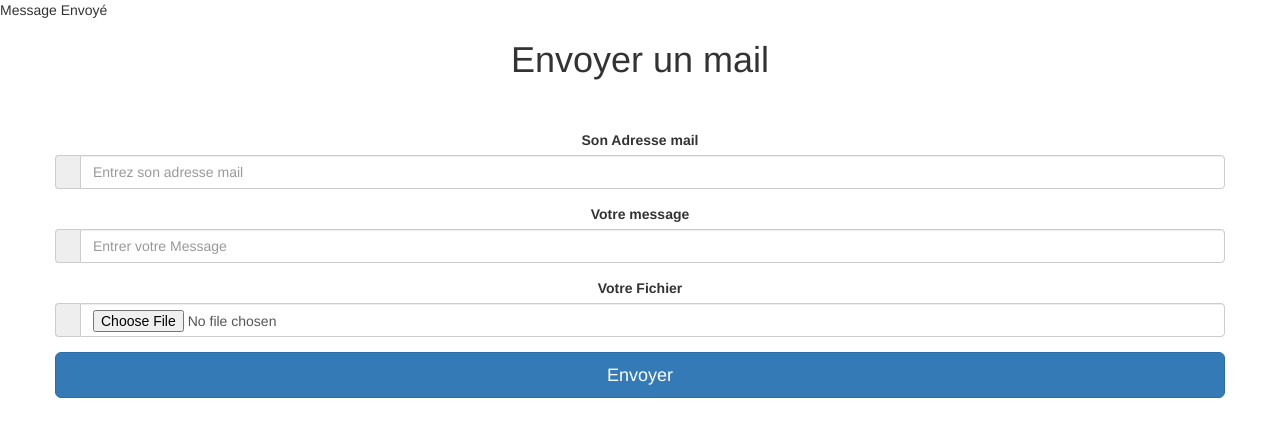
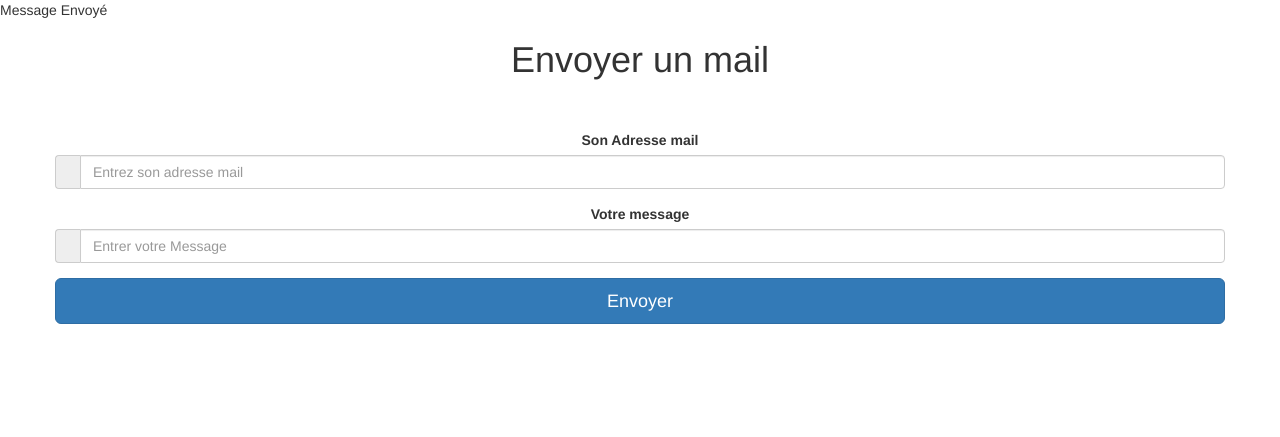
Before and after one commit to younesbenmammar/PhpMailerProject, a PHP site: page /indexController.php in a window 1280 px wide. Shown: the top 437 px of the page. Run offline with PHP 8.4, Linux system fonts and the light colour scheme; data that the repository does not hold is empty; some libraries are stand-ins or nearby versions.

Commit message:
J'ai enlevé l'envoi de pièce jointe

```diff
--- a/indexController.php
+++ b/indexController.php
@@ -10,7 +10,7 @@ include 'vendor/autoload.php';
 
 $receveur = $_POST["receveur"];
 $message = $_POST["message"];
-$file = $_POST["file"];
+
 
 $mail = new PHPMailer(true); // instancie un new objet phpmailer
 
@@ -28,7 +28,7 @@ try {
     $mail->setFrom($receveur);
     $mail->addAddress($receveur);     // Add a recipient
 
-    $mail->addAttachment($file);         // Add attachments
+      // Add attachments
 
 
     $mail->isHTML(true);                                  // Set email format to HTML
--- a/indexView.php
+++ b/indexView.php
@@ -39,15 +39,7 @@ ob_start();
 </div>
 </div>
 
-            <div class="form-group">
-            <label for="file" class="cols-sm-2 control-label">Votre Fichier</label>
-            <div class="cols-sm-10">
-            <div class="input-group">
-            <span class="input-group-addon"><i class="fa fa-user fa" aria-hidden="true"></i></span>
-            <input type="file" class="form-control" name="file" id="file"/>
-</div>
-</div>
-</div>
+
 
 
 						<div class="form-group ">
```
